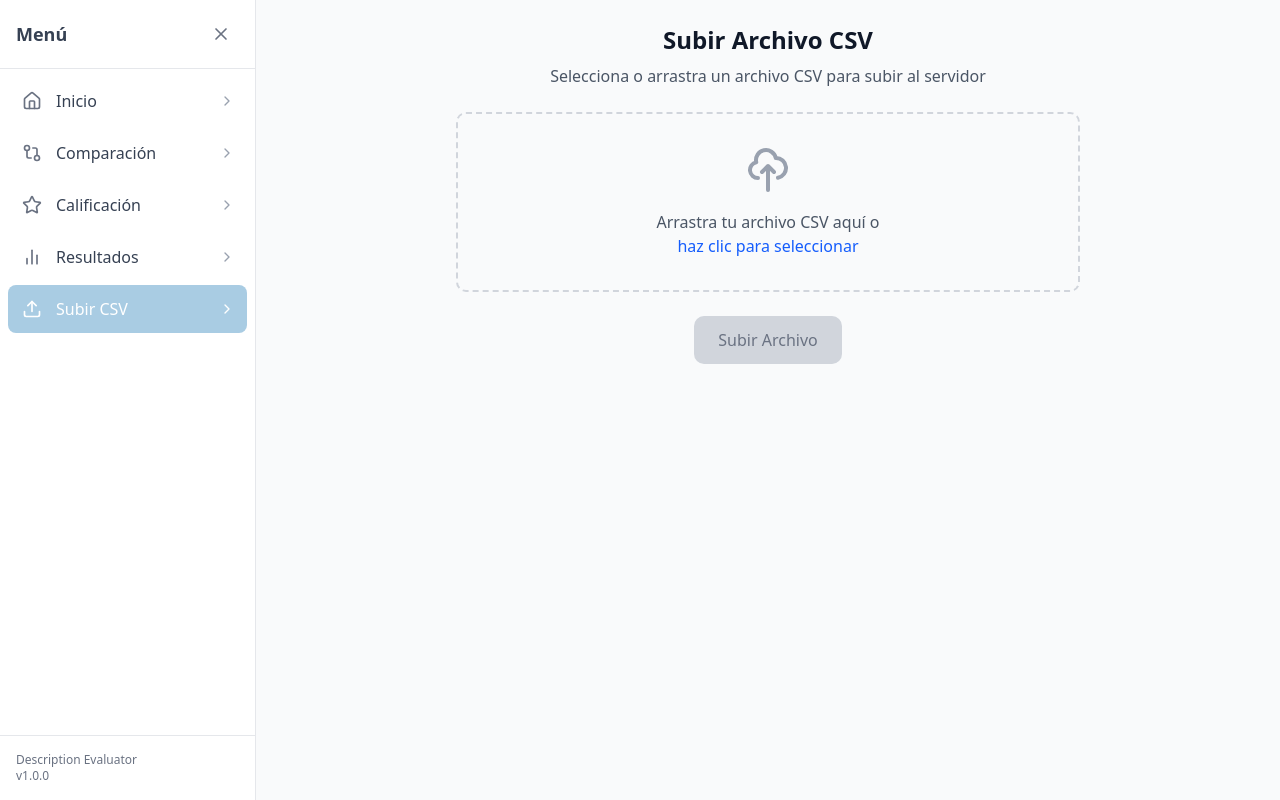
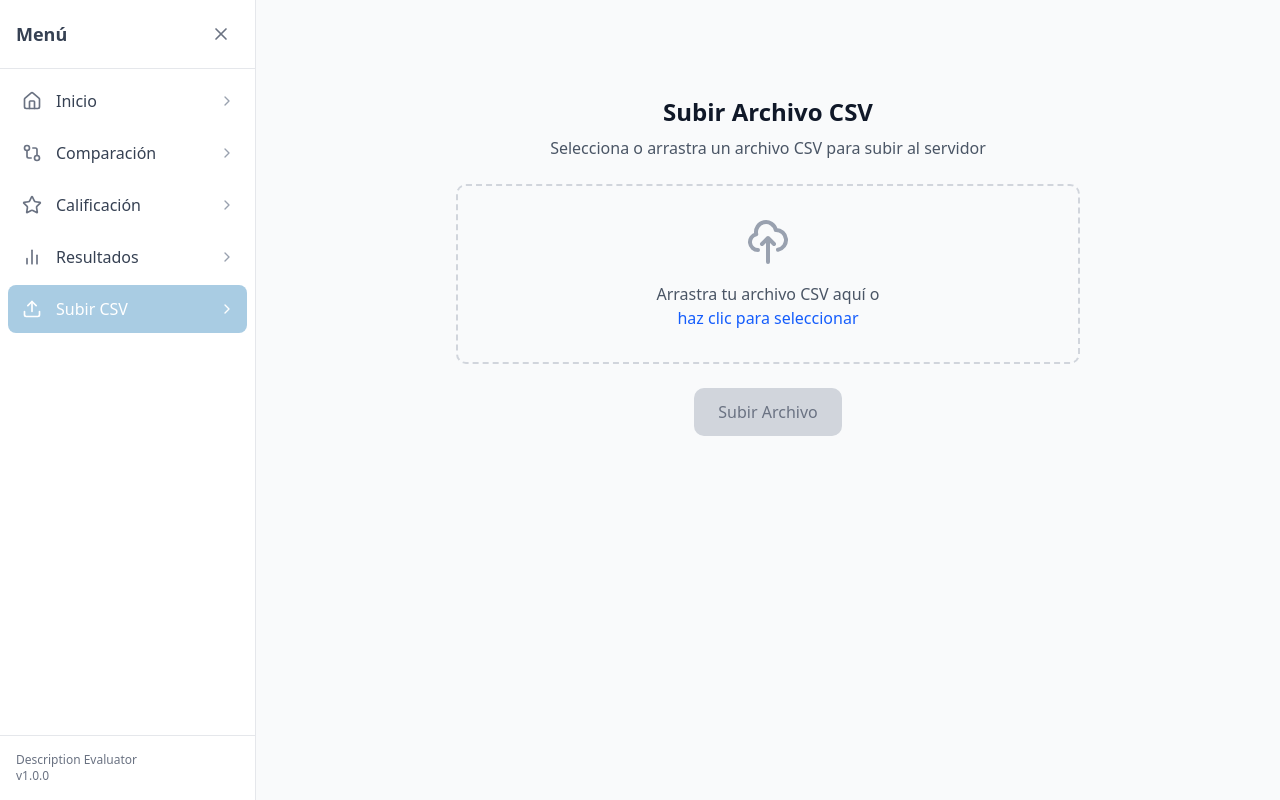
Before and after one commit to Andre-Leandro/Description-Evaluator, a Next.js app in the folder frontend/: page /subir-csv in a window 1280 px wide. Built offline with nearby package versions, Linux system fonts and the light colour scheme; no server answers.

Commit message:
margin top

```diff
--- a/frontend/src/app/pages/CSVUpload.jsx
+++ b/frontend/src/app/pages/CSVUpload.jsx
@@ -72,7 +72,7 @@ export default function CSVUpload() {
   };
 
   return (
-    <div className="max-w-2xl mx-auto p-6 space-y-6">
+    <div className="max-w-2xl mx-auto p-6 space-y-6 mt-18">
       <div className="text-center">
         <h2 className="text-2xl font-bold text-gray-900 mb-2">Subir Archivo CSV</h2>
         <p className="text-gray-600">Selecciona o arrastra un archivo CSV para subir al servidor</p>
--- a/frontend/src/app/pages/Results.jsx
+++ b/frontend/src/app/pages/Results.jsx
@@ -23,7 +23,7 @@ export default function Results() {
 
 
   return (
-   <div className="max-w-7xl mx-auto space-y-4">
+   <div className="max-w-7xl mx-auto space-y-4 mt-18">
       <div className="flex justify-end mb-8">
         <span className="inline-block bg-[#a9cce3] text-white font-bold px-4 py-2 rounded-xl shadow">
           Evaluados: {evaluated.length} / {products.length}
```
